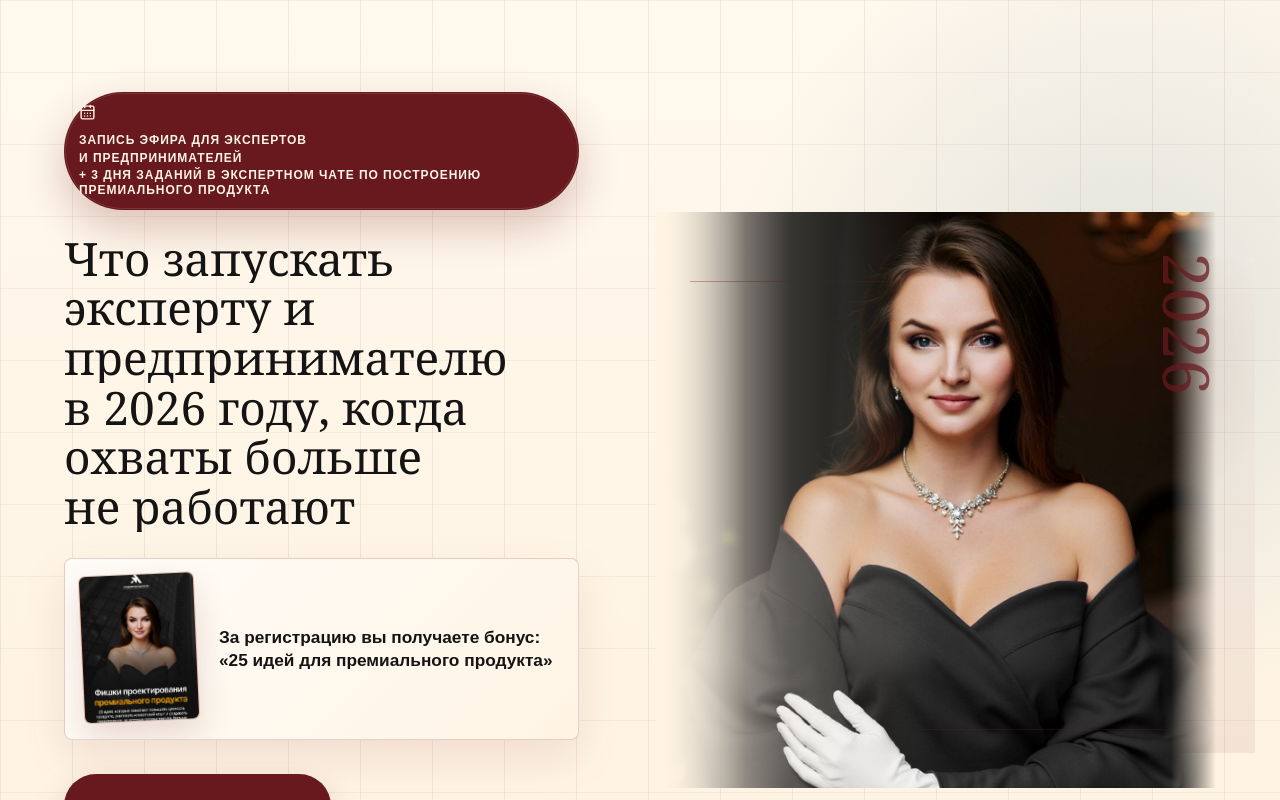
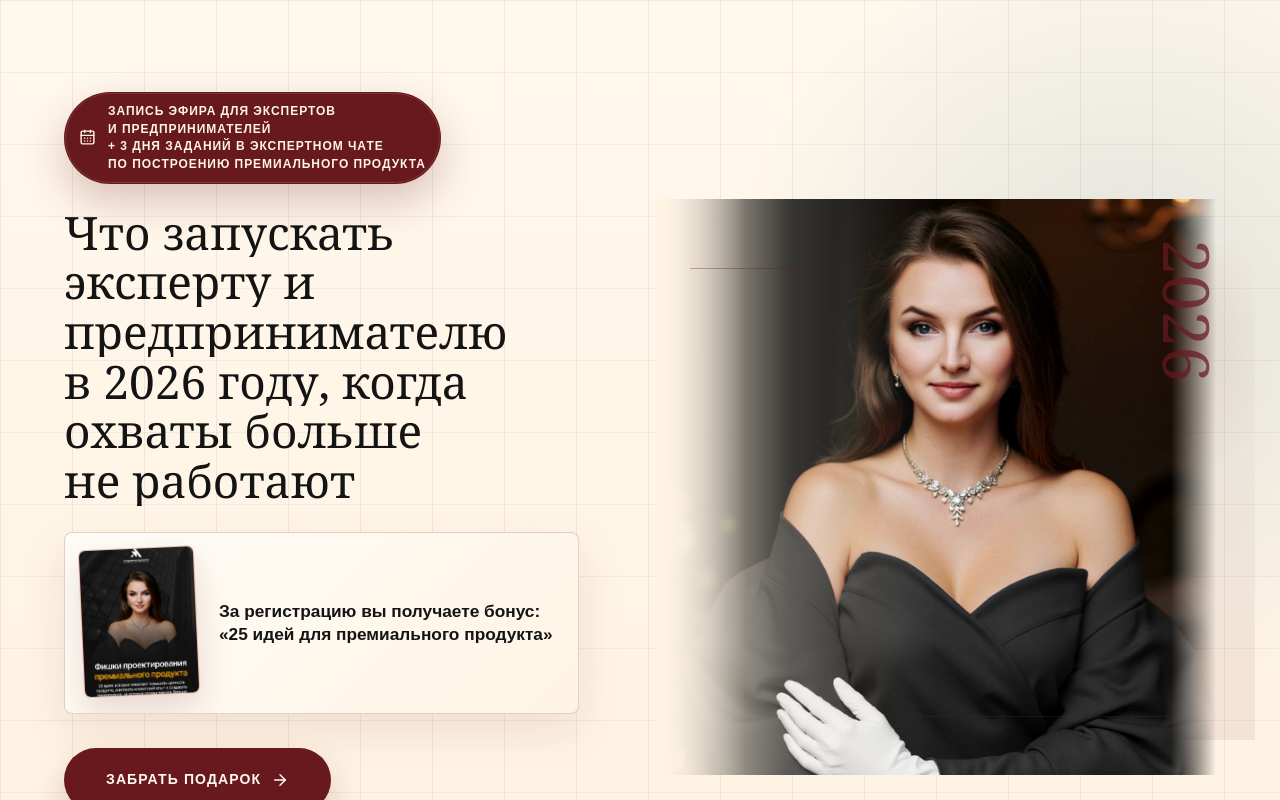
Before and after one commit to sergey9lap-sys/web15, a Next.js app: page / in a window 1280 px wide. Shown: the top 800 px of the page. Built offline with nearby package versions, Linux system fonts and the light colour scheme.

Commit message:
Refine com hero badge preposition break

```diff
--- a/app/page.tsx
+++ b/app/page.tsx
@@ -464,7 +464,8 @@ export default function Home() {
             <span className="hero-eyebrow-text">
               <span>Запись эфира для экспертов</span>
               <span>и предпринимателей</span>
-              <span>+ 3 дня заданий в экспертном чате по построению премиального продукта</span>
+              <span>+ 3 дня заданий в экспертном чате</span>
+              <span>по построению премиального продукта</span>
             </span>
           </div>
           <h1 className="split-title">
```
